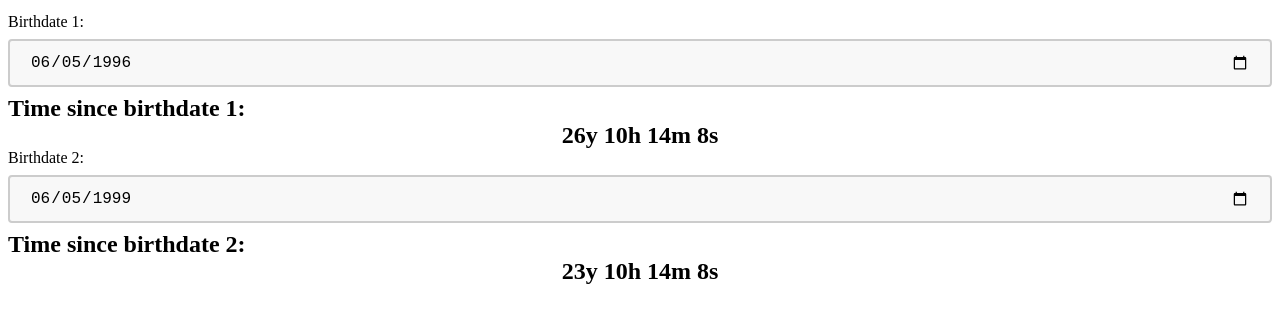
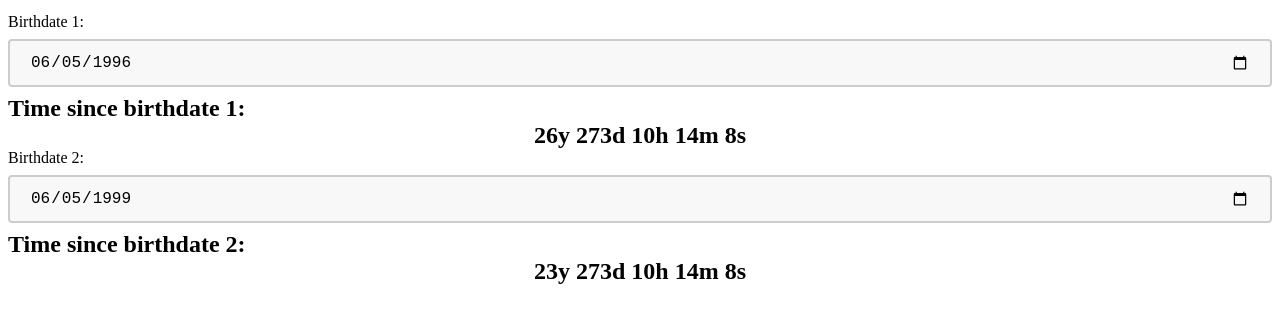
Before and after one commit to iteschool2u/myage, a plain HTML site: page index.html in a window 1280 px wide. Shown: the part 101-424 px from the top of the page. Drawn offline with Linux system fonts and the light colour scheme.

Commit message:
Update index.html

```diff
--- a/index.html
+++ b/index.html
@@ -78,13 +78,15 @@
   var currentDate = new Date();
   // Calculate the difference in milliseconds between the two dates
   var diff = currentDate.getTime() - birthdateObj.getTime();
-      // Calculate the number of years, hours, minutes, and seconds
+  // Calculate the number of years, days, hours, minutes, and seconds
   var years = Math.floor(diff / (1000 * 60 * 60 * 24 * 365));
+  var days = Math.floor(diff / (1000 * 60 * 60 * 24)) % 365;
   var hours = Math.floor(diff / (1000 * 60 * 60)) % 24;
   var minutes = Math.floor(diff / (1000 * 60)) % 60;
   var seconds = Math.floor(diff / 1000) % 60;
   // Display the result in the appropriate timer element
-      document.getElementById(timerId).innerHTML = years + "y " + hours + "h " + minutes + "m " + seconds + "s";
+  document.getElementById(timerId).innerHTML = years + "y " + days + "d " + hours + "h " + minutes + "m " + seconds + "s";
 }
+
   </script>
 </body>
```
Lines whose indentation alone changed are shown as unchanged.
